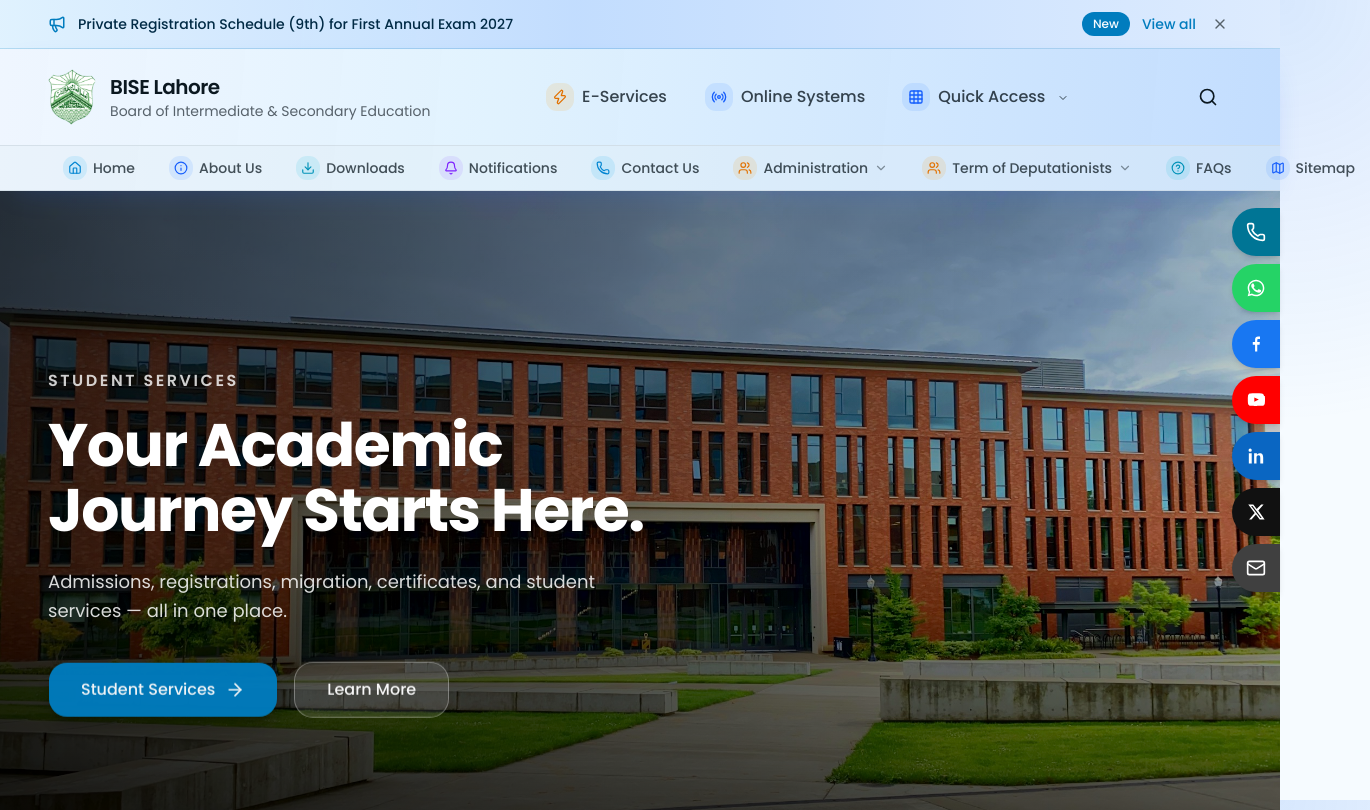
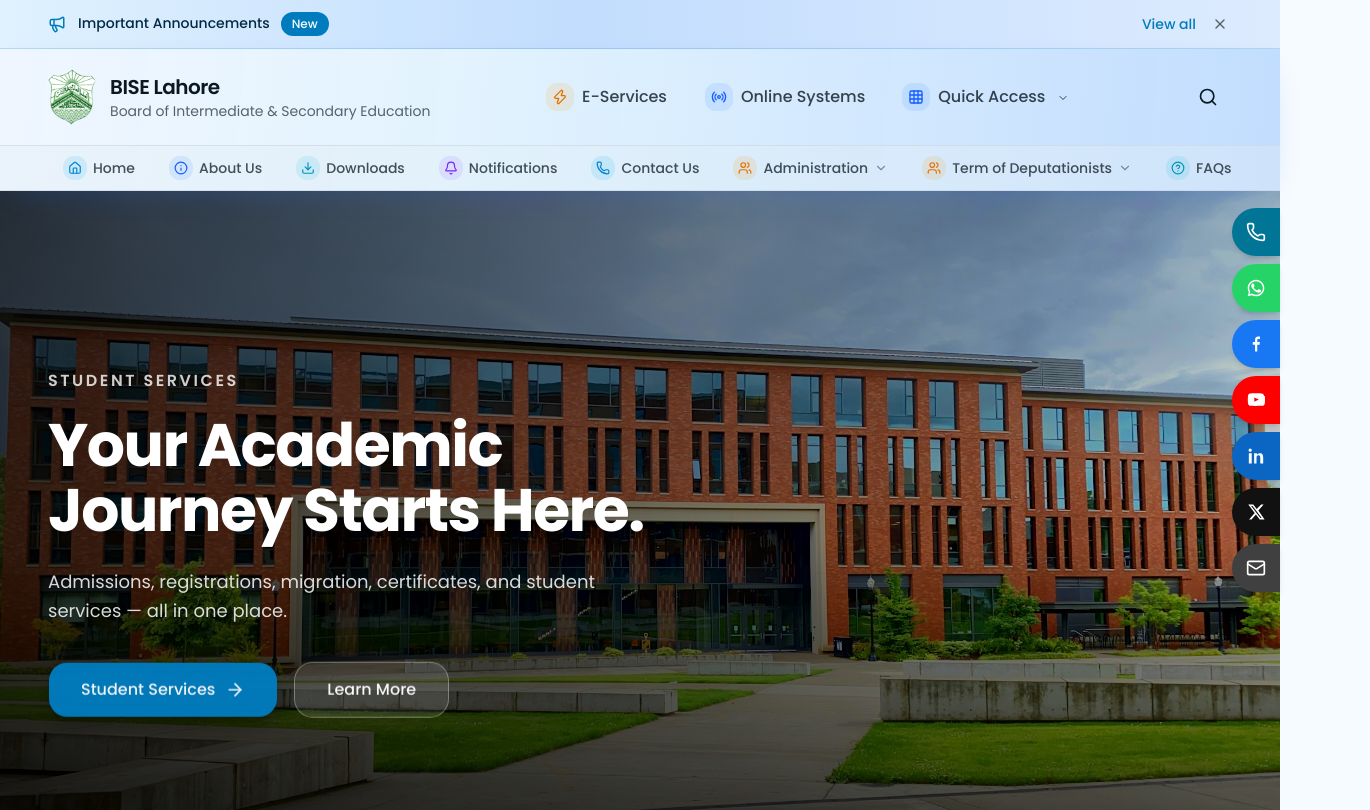
Before and after one commit to afraz-malik/biselahore.com, a Next.js app: page / in a window 1280 px wide. Shown: the top 810 px of the page, 1370 px wide, since content can reach past the window. Built offline with nearby package versions, Linux system fonts and the light colour scheme.

Commit message:
Working on 1607

```diff
--- a/src/app/sitemap/page.tsx
+++ b/src/app/sitemap/page.tsx
@@ -32,7 +32,7 @@ const siteGroups: { heading: string; links: LinkItem[] }[] = [
       { label: "Notifications", href: "/notifications" },
       { label: "Contact Us", href: "/contact" },
       { label: "FAQs", href: "/faqs" },
-      { label: "Sitemap", href: "/sitemap" },
+      // { label: "Sitemap", href: "/sitemap" },
     ],
   },
   {
--- a/src/components/hero/hero-data.ts
+++ b/src/components/hero/hero-data.ts
@@ -22,7 +22,7 @@ export const heroSlides: HeroSlideData[] = [
     title: "Transparent Examinations. Timely Results.",
     description:
       "The official examination board serving millions of students with secure, transparent, and technology-driven examination services.",
-    image: "/hero/slide-examinations.jpg",
+    image: "/hero/slide1.jpg",
     imageAlt: "Rows of empty desks arranged in an examination hall",
     primaryAction: { label: "Explore Services", href: "#quick-services" },
     secondaryAction: { label: "Learn More", href: "/about" },
@@ -38,17 +38,17 @@ export const heroSlides: HeroSlideData[] = [
     primaryAction: { label: "Student Services", href: "/student-services" },
     secondaryAction: { label: "Learn More", href: "/about" },
   },
-  {
-    id: "digital-services",
-    eyebrow: "Online Services",
-    title: "Fast. Secure. Digital.",
-    description:
-      "Access online results, verification services, challans, notifications, and important announcements anytime.",
-    image: "/hero/slide-digital-services.jpg",
-    imageAlt: "A laptop glowing with light in a dark, modern workspace",
-    primaryAction: { label: "Explore Online Services", href: "/online-services" },
-    secondaryAction: { label: "Learn More", href: "/about" },
-  },
+  // {
+  //   id: "digital-services",
+  //   eyebrow: "Online Services",
+  //   title: "Fast. Secure. Digital.",
+  //   description:
+  //     "Access online results, verification services, challans, notifications, and important announcements anytime.",
+  //   image: "/hero/slide-digital-services.jpg",
+  //   imageAlt: "A laptop glowing with light in a dark, modern workspace",
+  //   primaryAction: { label: "Explore Online Services", href: "/online-services" },
+  //   secondaryAction: { label: "Learn More", href: "/about" },
+  // },
   {
     id: "future-of-education",
     eyebrow: "Our Commitment",
--- a/src/components/layout/announcement-bar.tsx
+++ b/src/components/layout/announcement-bar.tsx
@@ -24,21 +24,29 @@ export function AnnouncementBar() {
 
   return (
     <div className="relative border-b border-primary/20 bg-[linear-gradient(90deg,rgba(224,242,254,0.95)_0%,rgba(191,219,254,0.95)_45%,rgba(219,234,254,0.95)_100%)] text-accent-foreground">
-      <div className="mx-auto flex max-w-7xl items-center gap-3 px-5 py-3 sm:px-8 lg:px-10 xl:px-12">
+      <div
+
+      className="mx-auto flex max-w-7xl items-center gap-3 px-5 py-3 sm:px-8 lg:px-10 xl:px-12">
         <Megaphone className="hidden size-4.5 shrink-0 text-primary sm:block" />
-        <Link
+        {/* <Link
           href={lead.href}
           target={lead.href.startsWith("http") ? "_blank" : undefined}
           rel={lead.href.startsWith("http") ? "noopener noreferrer" : undefined}
           className="min-w-0 flex-1 truncate text-sm font-medium hover:underline"
         >
           {lead.title}
-        </Link>
-        {lead.isNew ? (
-          <Badge className="hidden shrink-0 bg-primary text-primary-foreground sm:inline-flex">
+        </Link> */}
+        <p
+            onClick={() => setOpen(true)}
+
+        className="min-w-0 cursor-pointer flex-1 truncate text-sm font-medium">Important Announcements
+          &nbsp;&nbsp;
+    <Badge className="hidden shrink-0 bg-primary text-primary-foreground sm:inline-flex">
             New
           </Badge>
-        ) : null}
+
+        </p>
+
 
         <Sheet open={open} onOpenChange={setOpen}>
           <button
--- a/src/components/layout/footer.tsx
+++ b/src/components/layout/footer.tsx
@@ -51,7 +51,7 @@ export function Footer() {
               { label: "About Us", href: "/about" },
               { label: "Notifications", href: "/notifications" },
               { label: "Contact Us", href: "/contact" },
-              { label: "SiteMap", href: "/sitemap" },
+              // { label: "SiteMap", href: "/sitemap" },
             ].map((item) => (
               <li key={item.href}>
                 <Link
--- a/src/components/layout/social-sidebar.tsx
+++ b/src/components/layout/social-sidebar.tsx
@@ -132,7 +132,7 @@ export function SocialSidebar() {
   return (
     <nav
       aria-label="Social and contact links"
-      className="fixed top-1/2 right-0 z-[9999] flex -translate-y-1/2 flex-col items-end gap-2"
+      className="fixed top-1/2 right-0 z-50 flex -translate-y-1/2 flex-col items-end gap-2"
     >
       {socialSidebarItems.map((item) => (
         <SocialSidebarRow key={item.key} item={item} />
--- a/src/lib/nav-data.ts
+++ b/src/lib/nav-data.ts
@@ -65,7 +65,7 @@ export const primaryNav: (NavLink | NavGroup)[] = [
     ],
   },
   { label: "FAQs", href: "/faqs", icon: "help", color: "cyan" },
-  { label: "Sitemap", href: "/sitemap", icon: "map", color: "blue" },
+  // { label: "Sitemap", href: "/sitemap", icon: "map", color: "blue" },
 ];
 
 /** Primary, always-visible nav links — the most-used destinations, surfaced directly. */
```
Also changed, not shown: public/hero/slide1.jpg (added).
